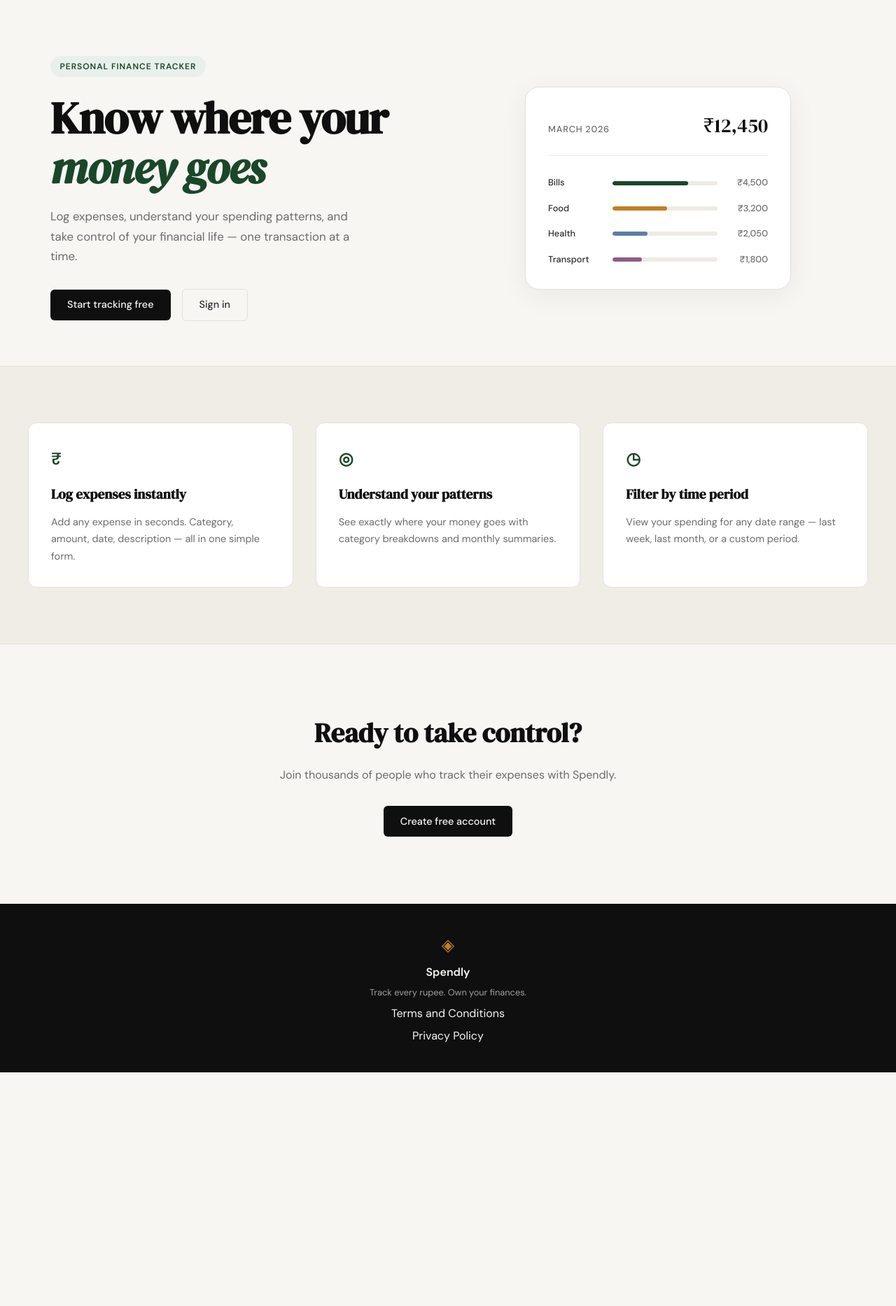
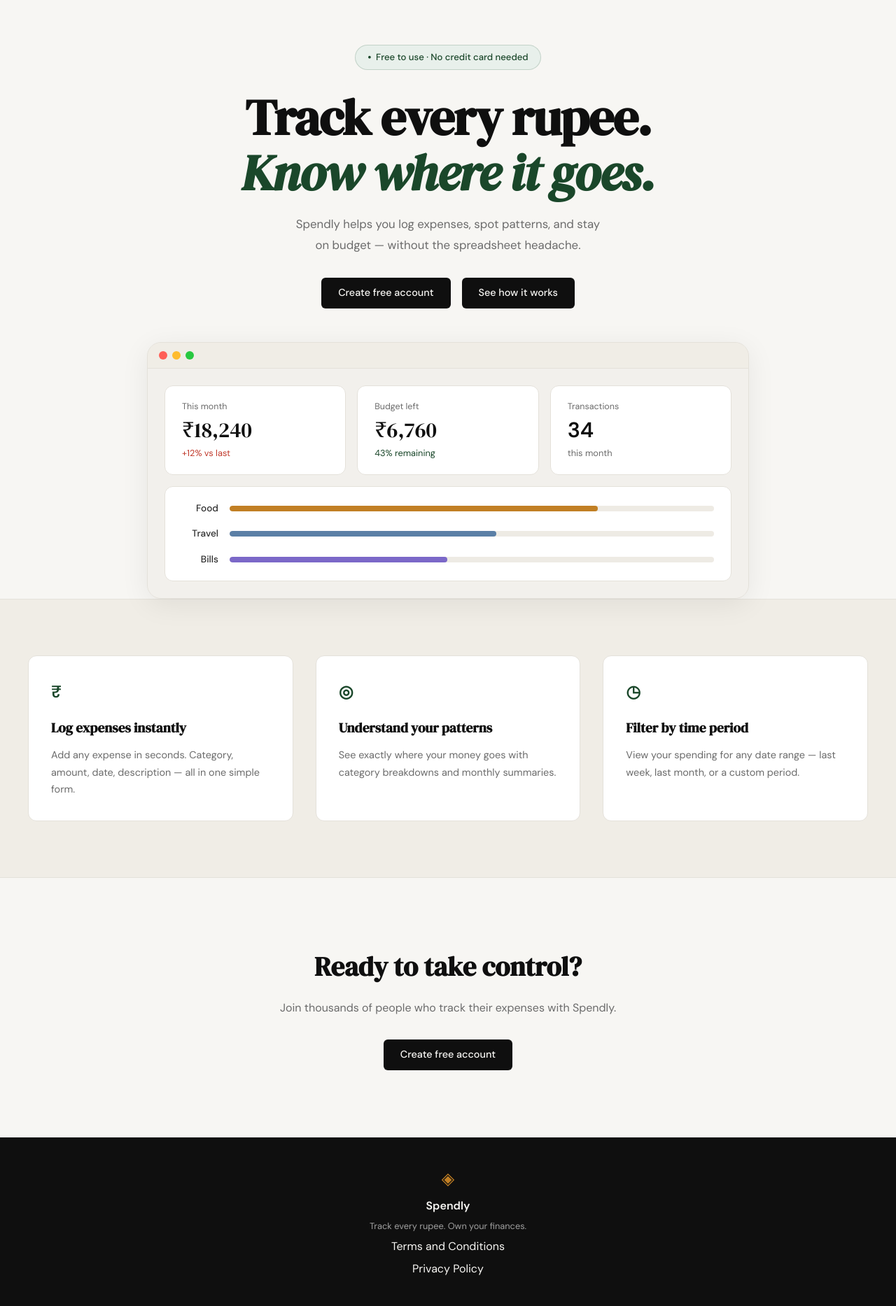
Before and after one commit to BinodTandan/spendly, a Flask app: page / in a window 1280 px wide. Shown: the part 61-1928 px from the top of the page at 70% size. Before the commit the page ends 1594 px from the top, so only its background shows below. Run offline with Flask 3, Linux system fonts and the light colour scheme.

Commit message:
landing: redesign hero section to match mockup

```diff
--- /dev/null
+++ b/static/css/landing.css
@@ -0,0 +1,204 @@
+/* ------------------------------------------------------------------ */
+/* Hero — centered layout override                                      */
+/* ------------------------------------------------------------------ */
+
+.hero-centered {
+    display: flex;
+    flex-direction: column;
+    align-items: center;
+    text-align: center;
+    padding: 4rem 2rem 0;
+    gap: 3rem;
+}
+
+.hero-text {
+    display: flex;
+    flex-direction: column;
+    align-items: center;
+    max-width: 680px;
+}
+
+.hero-badge-new {
+    display: inline-flex;
+    align-items: center;
+    gap: 0.4rem;
+    background: var(--accent-light);
+    color: var(--accent);
+    font-size: 0.82rem;
+    font-weight: 500;
+    padding: 0.4rem 1.1rem;
+    border-radius: 999px;
+    margin-bottom: 1.75rem;
+    border: 1px solid rgba(26, 71, 42, 0.18);
+}
+
+.badge-dot {
+    font-size: 0.55rem;
+    line-height: 1;
+}
+
+.hero-title-new {
+    font-family: var(--font-display);
+    font-size: clamp(2.8rem, 6vw, 4.5rem);
+    line-height: 1.1;
+    letter-spacing: -0.02em;
+    color: var(--ink);
+    margin-bottom: 1.25rem;
+}
+
+.hero-title-new em {
+    font-style: italic;
+    color: var(--accent);
+}
+
+.hero-subtitle-new {
+    font-size: 1.05rem;
+    color: var(--ink-muted);
+    line-height: 1.75;
+    margin-bottom: 2rem;
+    max-width: 520px;
+}
+
+.hero-actions-new {
+    display: flex;
+    gap: 1rem;
+    align-items: center;
+    flex-wrap: wrap;
+    justify-content: center;
+}
+
+/* ------------------------------------------------------------------ */
+/* Browser mockup                                                       */
+/* ------------------------------------------------------------------ */
+
+.browser-mockup {
+    width: 100%;
+    max-width: 860px;
+    background: var(--paper-warm);
+    border: 1px solid var(--border);
+    border-radius: var(--radius-lg);
+    overflow: hidden;
+    box-shadow: 0 8px 40px rgba(0, 0, 0, 0.07);
+}
+
+.browser-bar {
+    display: flex;
+    align-items: center;
+    gap: 0.45rem;
+    padding: 0.75rem 1rem;
+    background: var(--paper-warm);
+    border-bottom: 1px solid var(--border);
+}
+
+.dot {
+    width: 12px;
+    height: 12px;
+    border-radius: 50%;
+    display: inline-block;
+}
+
+.dot-red    { background: #ff5f57; }
+.dot-yellow { background: #febc2e; }
+.dot-green  { background: #28c840; }
+
+.browser-content {
+    padding: 1.5rem;
+    display: flex;
+    flex-direction: column;
+    gap: 1rem;
+    background: #f2f0ec;
+}
+
+/* ------------------------------------------------------------------ */
+/* Stat cards                                                           */
+/* ------------------------------------------------------------------ */
+
+.stat-cards {
+    display: grid;
+    grid-template-columns: repeat(3, 1fr);
+    gap: 1rem;
+}
+
+.stat-card {
+    background: var(--paper-card);
+    border: 1px solid var(--border);
+    border-radius: var(--radius-md);
+    padding: 1.25rem 1.5rem;
+    text-align: left;
+}
+
+.stat-label {
+    font-size: 0.78rem;
+    color: var(--ink-muted);
+    margin-bottom: 0.4rem;
+}
+
+.stat-value {
+    font-family: var(--font-display);
+    font-size: 1.9rem;
+    color: var(--ink);
+    line-height: 1.15;
+    margin-bottom: 0.3rem;
+}
+
+.stat-value-plain {
+    font-family: var(--font-body);
+    font-weight: 600;
+}
+
+.stat-sub       { font-size: 0.8rem; color: var(--ink-muted); }
+.stat-red       { color: var(--danger); }
+.stat-green     { color: var(--accent); }
+
+/* ------------------------------------------------------------------ */
+/* Chart rows                                                           */
+/* ------------------------------------------------------------------ */
+
+.chart-rows {
+    display: flex;
+    flex-direction: column;
+    gap: 0.9rem;
+    background: var(--paper-card);
+    border: 1px solid var(--border);
+    border-radius: var(--radius-md);
+    padding: 1.25rem 1.5rem;
+}
+
+.chart-row {
+    display: grid;
+    grid-template-columns: 52px 1fr;
+    align-items: center;
+    gap: 1rem;
+}
+
+.chart-label {
+    font-size: 0.85rem;
+    font-weight: 500;
+    color: var(--ink-soft);
+    text-align: right;
+}
+
+.chart-track {
+    height: 8px;
+    background: var(--border-soft);
+    border-radius: 999px;
+    overflow: hidden;
+}
+
+.chart-bar {
+    height: 100%;
+    border-radius: 999px;
+}
+
+.chart-bar-orange { background: #c17f24; }
+.chart-bar-blue   { background: #5b7fa6; }
+.chart-bar-purple { background: #7b68c8; }
+
+/* ------------------------------------------------------------------ */
+/* Responsive                                                           */
+/* ------------------------------------------------------------------ */
+
+@media (max-width: 700px) {
+    .stat-cards { grid-template-columns: 1fr; }
+    .hero-title-new { font-size: 2.2rem; }
+}
--- a/templates/landing.html
+++ b/templates/landing.html
@@ -2,59 +2,73 @@
 
 {% block title %}Spendly — Track Every Rupee{% endblock %}
 
+{% block head %}
+<link rel="stylesheet" href="{{ url_for('static', filename='css/landing.css') }}">
+{% endblock %}
+
 {% block content %}
 
-<section class="hero">
-    <div class="hero-inner">
-        <div class="hero-badge">Personal Finance Tracker</div>
-        <h1 class="hero-title">
-            Know where your<br>
-            <em>money goes</em>
+<section class="hero hero-centered">
+    <div class="hero-text">
+        <div class="hero-badge-new">
+            <span class="badge-dot">●</span> Free to use · No credit card needed
+        </div>
+        <h1 class="hero-title-new">
+            Track every rupee.<br>
+            <em>Know where it goes.</em>
         </h1>
-        <p class="hero-subtitle">
-            Log expenses, understand your spending patterns,
-            and take control of your financial life —
-            one transaction at a time.
+        <p class="hero-subtitle-new">
+            Spendly helps you log expenses, spot patterns, and stay<br>
+            on budget — without the spreadsheet headache.
         </p>
-        <div class="hero-actions">
-            <a href="{{ url_for('register') }}" class="btn-primary">Start tracking free</a>
-            <a href="{{ url_for('login') }}" class="btn-ghost">Sign in</a>
+        <div class="hero-actions-new">
+            <a href="{{ url_for('register') }}" class="btn-primary">Create free account</a>
+            <a href="#" class="btn-primary">See how it works</a>
         </div>
     </div>
-    <div class="hero-visual">
-        <div class="mock-card">
-            <div class="mock-card-header">
-                <span class="mock-label">March 2026</span>
-                <span class="mock-total">₹12,450</span>
+
+    <div class="browser-mockup">
+        <div class="browser-bar">
+            <span class="dot dot-red"></span>
+            <span class="dot dot-yellow"></span>
+            <span class="dot dot-green"></span>
+        </div>
+        <div class="browser-content">
+            <div class="stat-cards">
+                <div class="stat-card">
+                    <div class="stat-label">This month</div>
+                    <div class="stat-value">₹18,240</div>
+                    <div class="stat-sub stat-red">+12% vs last</div>
+                </div>
+                <div class="stat-card">
+                    <div class="stat-label">Budget left</div>
+                    <div class="stat-value">₹6,760</div>
+                    <div class="stat-sub stat-green">43% remaining</div>
+                </div>
+                <div class="stat-card">
+                    <div class="stat-label">Transactions</div>
+                    <div class="stat-value stat-value-plain">34</div>
+                    <div class="stat-sub">this month</div>
+                </div>
             </div>
-            <div class="mock-bars">
-                <div class="mock-bar-row">
-                    <span class="mock-cat">Bills</span>
-                    <div class="mock-bar-track">
-                        <div class="mock-bar" style="width: 72%"></div>
+            <div class="chart-rows">
+                <div class="chart-row">
+                    <span class="chart-label">Food</span>
+                    <div class="chart-track">
+                        <div class="chart-bar chart-bar-orange" style="width: 76%"></div>
                     </div>
-                    <span class="mock-amt">₹4,500</span>
                 </div>
-                <div class="mock-bar-row">
-                    <span class="mock-cat">Food</span>
-                    <div class="mock-bar-track">
-                        <div class="mock-bar mock-bar-2" style="width: 52%"></div>
+                <div class="chart-row">
+                    <span class="chart-label">Travel</span>
+                    <div class="chart-track">
+                        <div class="chart-bar chart-bar-blue" style="width: 55%"></div>
                     </div>
-                    <span class="mock-amt">₹3,200</span>
                 </div>
-                <div class="mock-bar-row">
-                    <span class="mock-cat">Health</span>
-                    <div class="mock-bar-track">
-                        <div class="mock-bar mock-bar-3" style="width: 33%"></div>
+                <div class="chart-row">
+                    <span class="chart-label">Bills</span>
+                    <div class="chart-track">
+                        <div class="chart-bar chart-bar-purple" style="width: 45%"></div>
                     </div>
-                    <span class="mock-amt">₹2,050</span>
-                </div>
-                <div class="mock-bar-row">
-                    <span class="mock-cat">Transport</span>
-                    <div class="mock-bar-track">
-                        <div class="mock-bar mock-bar-4" style="width: 28%"></div>
-                    </div>
-                    <span class="mock-amt">₹1,800</span>
                 </div>
             </div>
         </div>
```
